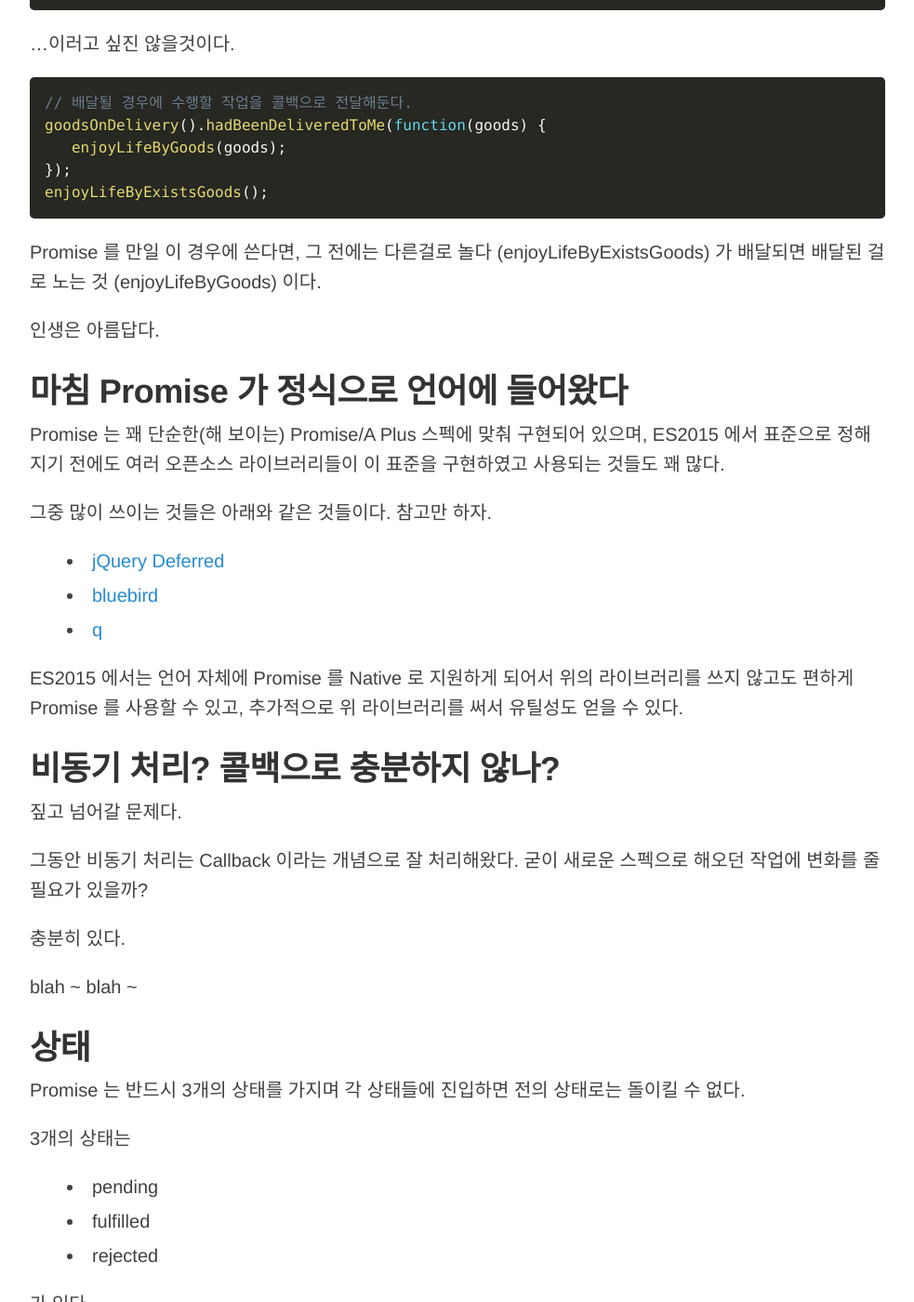
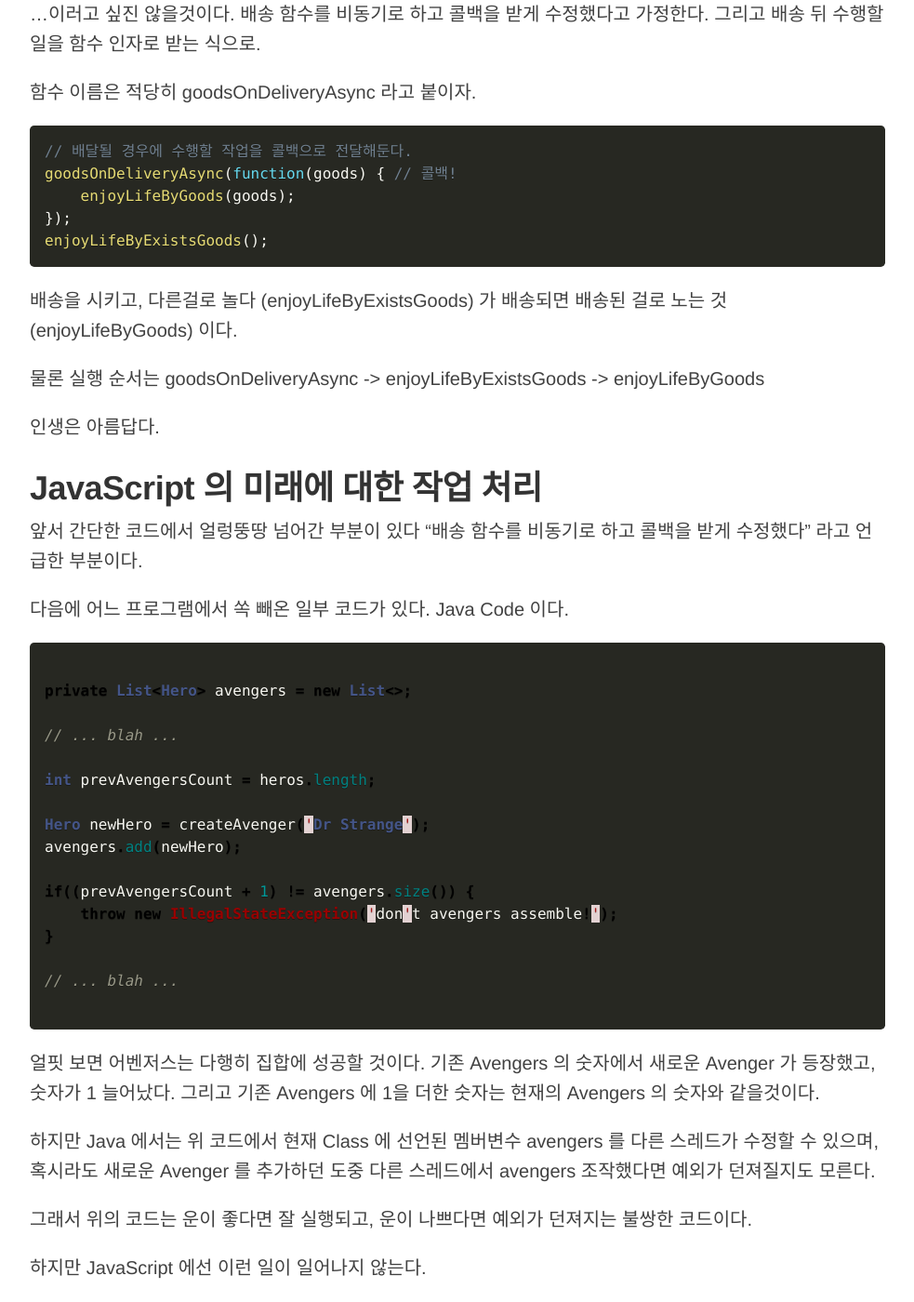
Before and after one commit to javarouka/blog, a Jekyll site: the page built from _posts/2016-10-14-es6-promise.md, in a window 1280 px wide and 1400 px high, scrolled down 903 px. Shown: the whole window at 93% size, without its empty margins (148-1131 px from the left). Built offline with Jekyll 4.4.1, drawn with Linux system fonts in a browser that asks for light colours; nearby versions of some CDN libraries; comment, search, counter and statistics services are not loaded; some of the changed text lies outside the part shown.

Commit message:
Promise Draft

````diff
--- a/_posts/2016-10-14-es6-promise.md
+++ b/_posts/2016-10-14-es6-promise.md
@@ -13,9 +13,7 @@
     <span>이 글은 작성중이며 지속적으로 업데이트됩니다.</span>
 </div>
 
-> 이 글은 ES2015+ 문법으로 쓰여졌습니다.
-
-## Promise?
+## 그동안 우리가 해오던 미래일의 처리
 
 JavaScript 에서 여러 방법으로 수행하던 비동기 처리에 대한 표준이다.
 
@@ -30,45 +28,104 @@
 물건을 주문한 사람은 택배가 올 때까지 마냥 기다릴 필요가 없고 다른일을 하다가 택배 도착 전 오는 전화를 받을 수 있다. 택배를 받으려고 택배직원을 아무것도 안하고 마냥 기다리려는 사람은 없을것이다
 
 ```javascript
-const goods = goodsOnDelivery(); // 배달될 때까지
-enjoyLife(goods); // 인생을 못즐긴다!
+var goods = goodsOnDelivery(); // 배달될 때까지 기다려야한다!
+enjoyLife(goods); // 만일 배달되지 않는다면 인생을 못즐길 것이다.
 ```
 
-...이러고 싶진 않을것이다.
+...이러고 싶진 않을것이다. 배송 함수를 비동기로 하고 콜백을 받게 수정했다고 가정한다. 그리고 배송 뒤 수행할 일을 함수 인자로 받는 식으로.
+
+함수 이름은 적당히 goodsOnDeliveryAsync 라고 붙이자.
 
 ```javascript
 // 배달될 경우에 수행할 작업을 콜백으로 전달해둔다.
-goodsOnDelivery().hadBeenDeliveredToMe(function(goods) {
-   enjoyLifeByGoods(goods);
+goodsOnDeliveryAsync(function(goods) { // 콜백!
+    enjoyLifeByGoods(goods);
 });
 enjoyLifeByExistsGoods();
 ```
 
-Promise 를 만일 이 경우에 쓴다면, 그 전에는 다른걸로 놀다 (enjoyLifeByExistsGoods) 가 배달되면 배달된 걸로 노는 것 (enjoyLifeByGoods) 이다.
+배송을 시키고, 다른걸로 놀다 (enjoyLifeByExistsGoods) 가 배송되면 배송된 걸로 노는 것 (enjoyLifeByGoods) 이다.
+
+물론 실행 순서는 goodsOnDeliveryAsync -> enjoyLifeByExistsGoods -> enjoyLifeByGoods
 
 인생은 아름답다.
 
-## 마침 Promise 가 정식으로 언어에 들어왔다
+## JavaScript 의 미래에 대한 작업 처리
 
-Promise 는 꽤 단순한(해 보이는) Promise/A Plus 스펙에 맞춰 구현되어 있으며, ES2015 에서 표준으로 정해지기 전에도 여러 오픈소스 라이브러리들이 이 표준을 구현하였고 사용되는 것들도 꽤 많다.
+앞서 간단한 코드에서 얼렁뚱땅 넘어간 부분이 있다 "배송 함수를 비동기로 하고 콜백을 받게 수정했다" 라고 언급한 부분이다.
 
-그중 많이 쓰이는 것들은 아래와 같은 것들이다. 참고만 하자.
+다음에 어느 프로그램에서 쏙 빼온 일부 코드가 있다. Java Code 이다.
 
-- <a href="https://api.jquery.com/category/deferred-object/" target="_blank">jQuery Deferred</a>
-- <a href="https://github.com/petkaantonov/bluebird/" target="_blank">bluebird</a>
-- <a href="https://github.com/kriskowal/q" target="_blank">q</a>
+```java
+
+private List<Hero> avengers = new List<>;
+
+// ... blah ...
+
+int prevAvengersCount = heros.length;
+
+Hero newHero = createAvenger('Dr Strange');
+avengers.add(newHero);
+
+if((prevAvengersCount + 1) != avengers.size()) {
+    throw new IllegalStateException('don't avengers assemble!');
+}
+
+// ... blah ...
+
+```
+
+얼핏 보면 어벤저스는 다행히 집합에 성공할 것이다. 기존 Avengers 의 숫자에서 새로운 Avenger 가 등장했고, 숫자가 1 늘어났다.
+그리고 기존 Avengers 에 1을 더한 숫자는 현재의 Avengers 의 숫자와 같을것이다.
+
+하지만 Java 에서는 위 코드에서 현재 Class 에 선언된 멤버변수 avengers 를 다른 스레드가 수정할 수 있으며, 혹시라도 새로운 Avenger 를 추가하던 도중 다른 스레드에서 avengers 조작했다면 예외가 던져질지도 모른다.
+
+그래서 위의 코드는 운이 좋다면 잘 실행되고, 운이 나쁘다면 예외가 던져지는 불쌍한 코드이다.
+
+하지만 JavaScript 에선 이런 일이 일어나지 않는다.
+
+JavaScript 의 코드는 항상 실행-완료 (Run-to-completion) 을 보장한다. 무슨 뜻인고 하면 위의 Java Code 를 JavaScript 로 변환한다고 하면 절대 오류가 일어나지 않는다!
+
+JavaScript 는 코드가 해석되고 수행될 때는 다른 코드의 실행이 되지 않는다. 어떠한 방법으로도 한번 수행되는 코드 사이에 다른 작업이 개입할 수 없다.
+
+이를 이해하기 위해서 Stack Frame 이라는걸 조금 더 알아보자
+
+### Stack Frame
+
+...
+
+...
+
+...
+
+### Timer
+
+...
+
+## 그래서 Promise?
+
+Promise 는 꽤 단순한(해 보이는) Promise/A Plus 스펙에 맞춰 구현되어 있으며, ES2015 에서 표준으로 정해지기 전에도 <a href="#promise-libs">여러 오픈소스 라이브러리</a>들이 이 표준을 구현하였고 사용되는 것들도 꽤 많다.
 
 ES2015 에서는 언어 자체에 Promise 를 Native 로 지원하게 되어서 위의 라이브러리를 쓰지 않고도  편하게 Promise 를 사용할 수 있고, 추가적으로 위 라이브러리를 써서 유틸성도 얻을 수 있다.
 
-## 비동기 처리? 콜백으로 충분하지 않나?
+기본 사용법은 다음과 같다
 
-짚고 넘어갈 문제다.
+```javascript
+var promise = new Promise(function(resolve, reject) {
 
-그동안 비동기 처리는 Callback 이라는 개념으로 잘 처리해왔다. 굳이 새로운 스펙으로 해오던 작업에 변화를 줄 필요가 있을까?
+    // implementation ...
 
-충분히 있다.
+});
 
-blah ~ blah ~
+promise
+    .then(function(data) {
+        // ... fulfilled callback ...
+    })
+    .catch(function() {
+        // ... reject callback ...
+    });
+
+```
 
 ## 상태
 
@@ -92,3 +149,9 @@
 - <a href="http://www.bsidesoft.com/?p=399" target="_blank">BsideSoft 공식 블로그 # 동기화 vs 비동기화 1</a>
 - <a href="http://www.bsidesoft.com/?p=414" target="_blank">BsideSoft 공식 블로그 # 동기화 vs 비동기화 2</a>
 - <a href="http://www.bsidesoft.com/?p=423" target="_blank">BsideSoft 공식 블로그 # 동기화 vs 비동기화 3</a>
+
+#### <div id="promise-libs">ES5 용 구현체들 (중 많이 쓰이는 것들)</div>
+
+- <a href="https://api.jquery.com/category/deferred-object/" target="_blank">jQuery Deferred</a>
+- <a href="https://github.com/petkaantonov/bluebird/" target="_blank">bluebird</a>
+- <a href="https://github.com/kriskowal/q" target="_blank">q</a>
````
Also changed, not shown: _posts/2016-09-30-decorator-exploring.md (+6 -2 lines), 1 other file.
